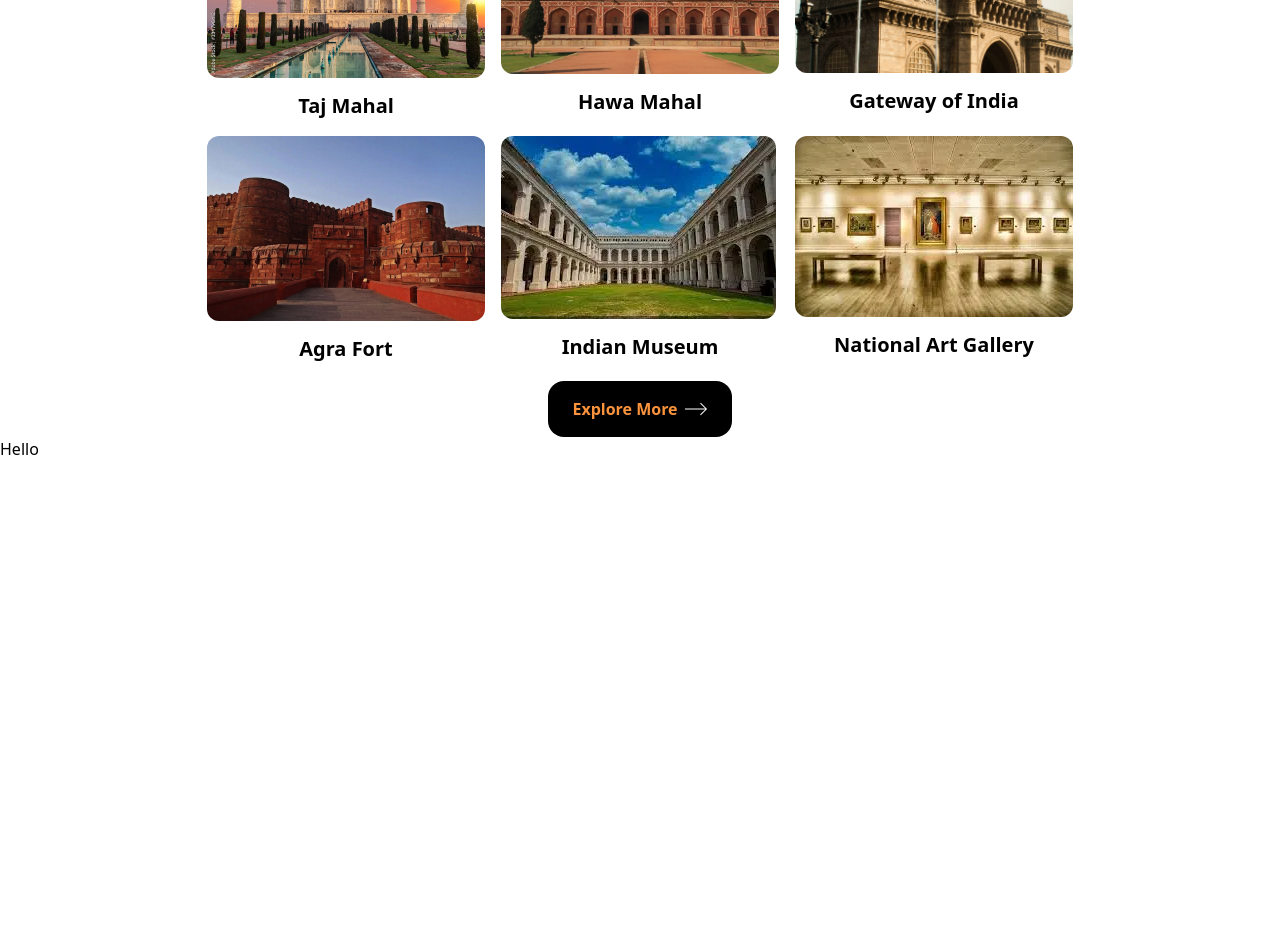
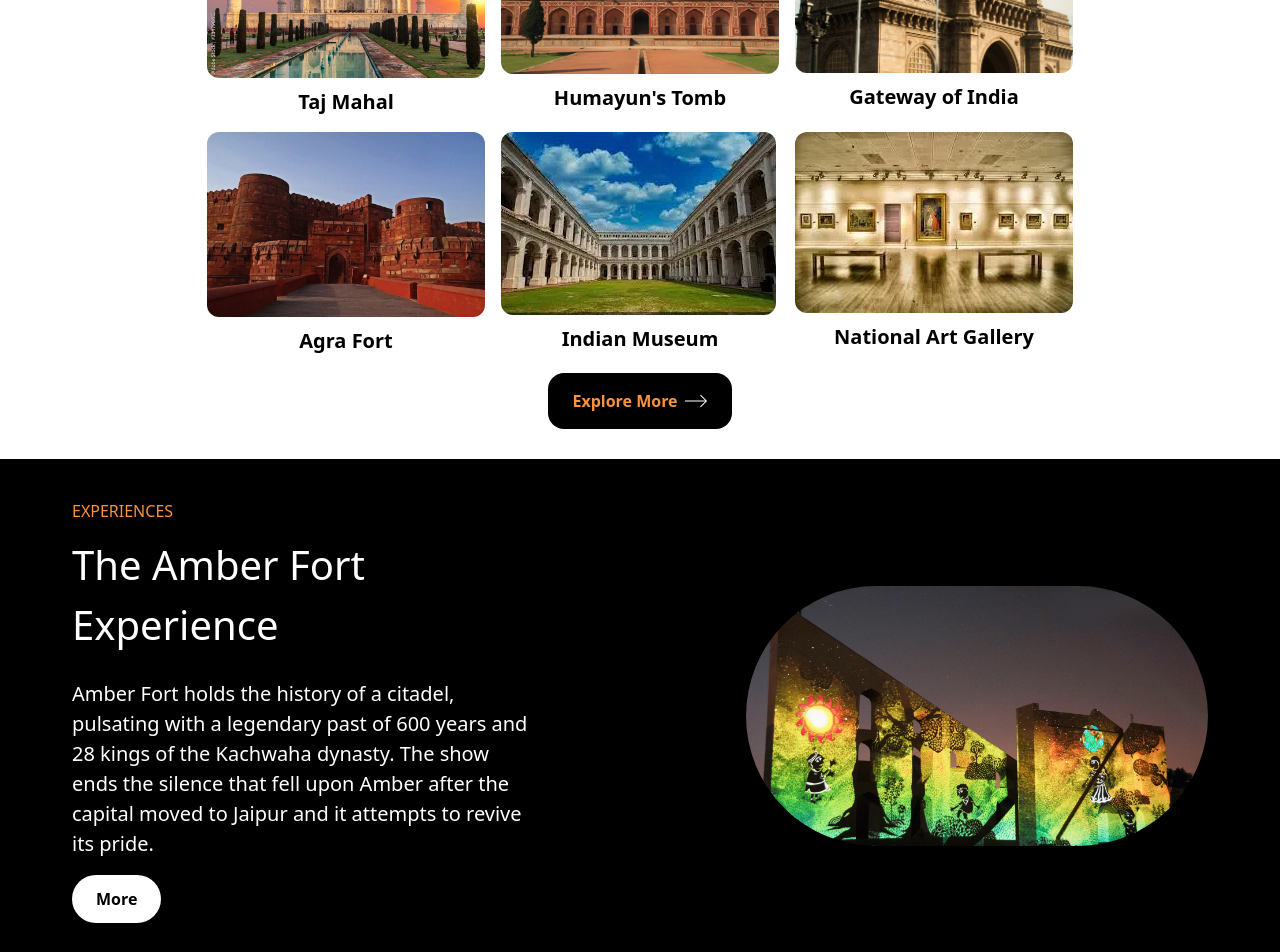
Before and after one commit to Lakshay1509/SIH-24, a React (Vite) app in the folder SIH/: page / in a window 1280 px wide. Shown: the part 900-1852 px from the top of the page. Before the commit the page ends 1361 px from the top, so only its background shows below. Built offline with nearby package versions, Linux system fonts and the light colour scheme.

Commit message:
chore: Add Discover component and update assets

```diff
--- a/SIH/src/App.jsx
+++ b/SIH/src/App.jsx
@@ -2,6 +2,7 @@ import { useState } from 'react'
 import Header  from './components/Header'
 import Hero from './components/Hero'
 import Explore from './components/Explore'
+import Discover from './components/Discover'
 
 function App() {
 
@@ -11,7 +12,9 @@ function App() {
      <Header/>
      <Hero/>
     <Explore/>
+    <Discover/>
     <div>Hello</div>
+
     </>
   )
 }
--- a/SIH/src/assets/Discover.js
+++ b/SIH/src/assets/Discover.js
@@ -10,9 +10,9 @@ export const places = [
     },
     {
         id: 2,
-        name: "Hawa Mahal",
+        name: "Humayun's Tomb",
         image: HT,
-        description: "Hawa Mahal is a palace in Jaipur, India. Made with the red and pink sandstone, the palace sits on the edge of the City Palace, Jaipur, and extends to."
+        description: "Humayun's tomb is the tomb of the Mughal Emperor Humayun in Delhi, India. The tomb was commissioned by Humayun's first wife and chief consort, Empress Bega Begum, in 1569-70, and designed by Mirak Mirza Ghiyas and his son, Sayyid Muhammad, Persian architects chosen by her. It was the first garden-tomb on the Indian subcontinent and is located in Nizamuddin East, Delhi, India, close to the Dina-panah Citadel, also known as Purana Qila, that Humayun founded in 1533. It was also the first structure to use red sandstone at such a scale. The tomb was declared a UNESCO World Heritage Site in 1993, and since then has undergone extensive restoration work, which is complete. Besides the main tomb enclosure of Humayun, several smaller monuments dot the pathway leading up to it, from the main entrance in the West, including one that even pre-dates the main tomb itself, by twenty years; it is the tomb complex of Isa Khan Niyazi, an Afghan noble in Sher Shah Suri's court of the Suri dynasty, who fought against the Mughals, constructed in 1547 CE. "
     },
     {
         id: 3,
--- a/SIH/src/assets/index.js
+++ b/SIH/src/assets/index.js
@@ -9,6 +9,7 @@ import Fort from "./Fort.webp"
 import Kolkata_Museum from "./Kolkata_Museum.webp"
 import Art from "./Art.webp"
 import right_arrow from "./right_arrow.svg"
+import amber_fort from "./amber_fort.webp"
 
 
 export {
@@ -22,5 +23,6 @@ export {
     Fort,
     Kolkata_Museum,
     Art,
-    right_arrow
+    right_arrow,
+    amber_fort
 };
--- /dev/null
+++ b/SIH/src/components/Discover.jsx
@@ -0,0 +1,39 @@
+import React from "react";
+import { amber_fort } from "../assets/index.js";
+
+function Discover() {
+  return (
+    <div className="w-full bg-black mt-[30px] px-[10px] py-[40px] lg:px-[0px]">
+      <div className=" lg:flex lg:justify-between lg:px-[72px]">
+        <div className="lg:mr-[12px]">
+          <h3 className="text-[16px] font-sans text-orange-400 mb-[12px]">
+            EXPERIENCES
+          </h3>
+          <h2 className=" text-[30px] md:text-[40px] font-sans text-white mb-[24px]">
+            The Amber Fort Experience
+          </h2>
+          <p className="text-[15px] md:text-[20px] font-sans text-white mb-[16px]">
+            Amber Fort holds the history of a citadel, pulsating with a
+            legendary past of 600 years and 28 kings of the Kachwaha dynasty.
+            The show ends the silence that fell upon Amber after the capital
+            moved to Jaipur and it attempts to revive its pride.
+          </p>
+          <button className="  bg-white text-[16px] px-[24px] py-[12px] rounded-full font-semibold hover:bg-purple-100">
+            More
+          </button>
+        </div>
+        <div className="flex items-center">
+            <div className="flex justify-center mt-[10px] lg:justify-end">
+          <img
+            src={amber_fort}
+            alt="Amber Fort"
+            className="rounded-full w-[90%] md:w-[60%] lg:w-[70%]"
+          />
+          </div>
+        </div>
+      </div>
+    </div>
+  );
+}
+
+export default Discover;
--- a/SIH/src/components/Explore.jsx
+++ b/SIH/src/components/Explore.jsx
@@ -1,6 +1,6 @@
 import React from "react";
-import {places} from "../assets/Discover.js"
-import {right_arrow} from "../assets/index.js"
+import { places } from "../assets/Discover.js";
+import { right_arrow } from "../assets/index.js";
 
 function Explore() {
   return (
@@ -11,24 +11,33 @@ function Explore() {
           <span className="ml-[13px]">----</span>
         </div>
         <div className="flex justify-center mt-[10px] px-[5px] md:px-[0px]">
-          <div className="grid grid-cols-3 grid-rows-2 gap-2 md:gap-4 ">
-
-
-              {places.map((place =>
-                <div className=" w-[120px] md:w-[278px]">
+          <div className="grid grid-cols-2 grid-rows-3 gap-2 lg:grid-rows-2 lg:grid-cols-3  md:gap-4 ">
+            {places.map((place) => (
+              <div
+                key={place.id}
+                id={`place-${place.id}`}
+                className="w-[120px] md:w-[278px]"
+              >
                 <button className="ease-in-out duration-300 hover:scale-105">
-                  <img src={place.image} className="rounded-xl" alt={place.name} />
+                  <img
+                    src={place.image}
+                    className="rounded-xl"
+                    alt={place.name}
+                  />
                 </button>
-                <div className="text-center md:font-bold mt-2  md:text-xl">{place.name}</div>
+                <div className="text-center font-bold mt-1 md:text-xl">
+                  {place.name}
                 </div>
-
-              ))}
-
+              </div>
+            ))}
           </div>
         </div>
         <div className="flex justify-center items-center">
-          <button className=" flex justify-center bg-black text-orange-400 font-bold rounded-2xl px-6 py-4 mt-4 hover:bg-slate-800">
-            Explore More<span><img src={right_arrow} className="size-6 ml-[6px]"/></span>
+          <button className=" flex justify-center bg-black text-orange-400 font-bold rounded-2xl px-6 py-4 mt-2 md:mt-4 hover:bg-slate-800">
+            Explore More
+            <span>
+              <img src={right_arrow} className="size-6 ml-[6px]" />
+            </span>
           </button>
         </div>
       </div>
```
Also changed, not shown: SIH/src/assets/amber_fort.webp (added).
